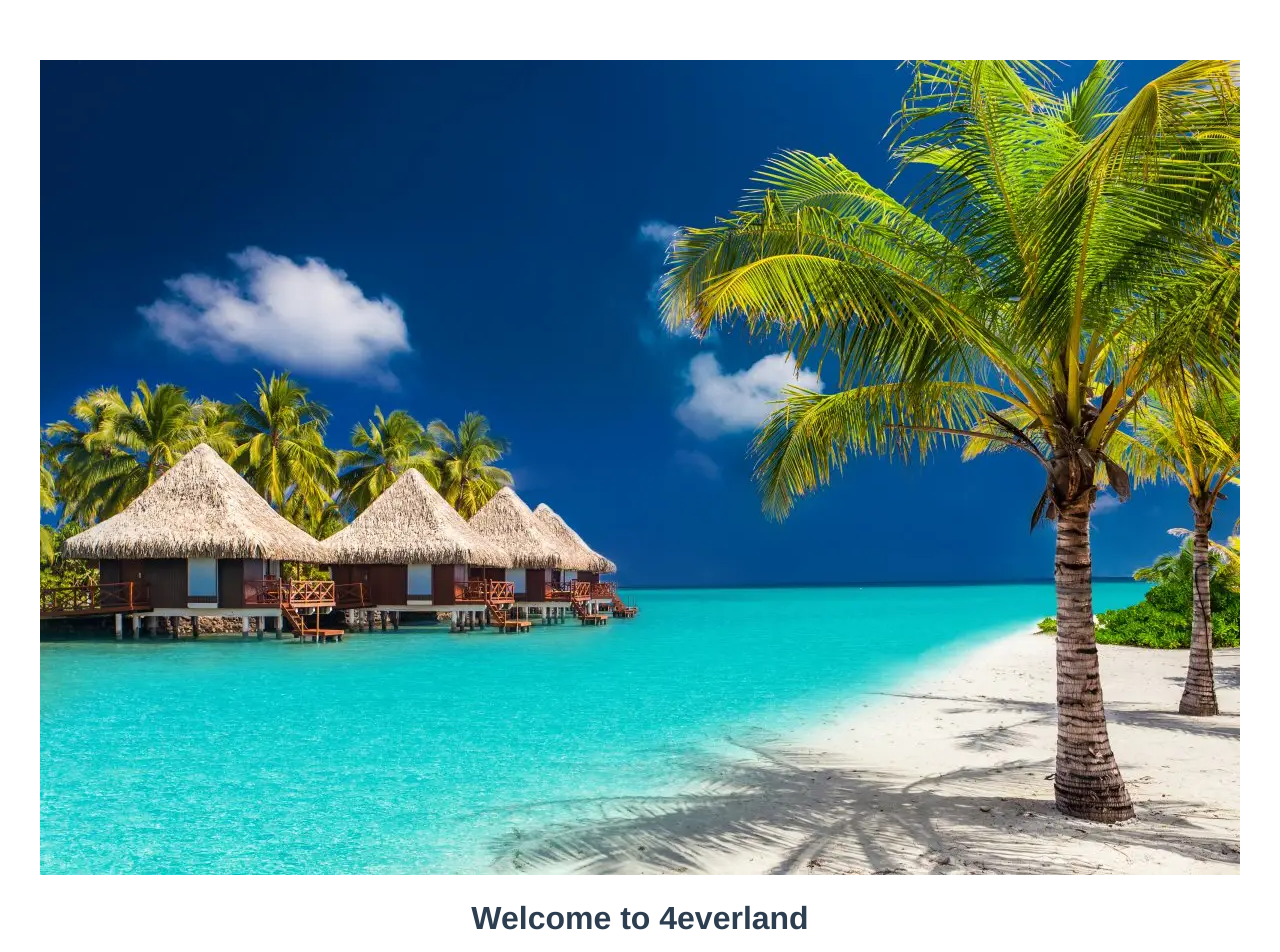
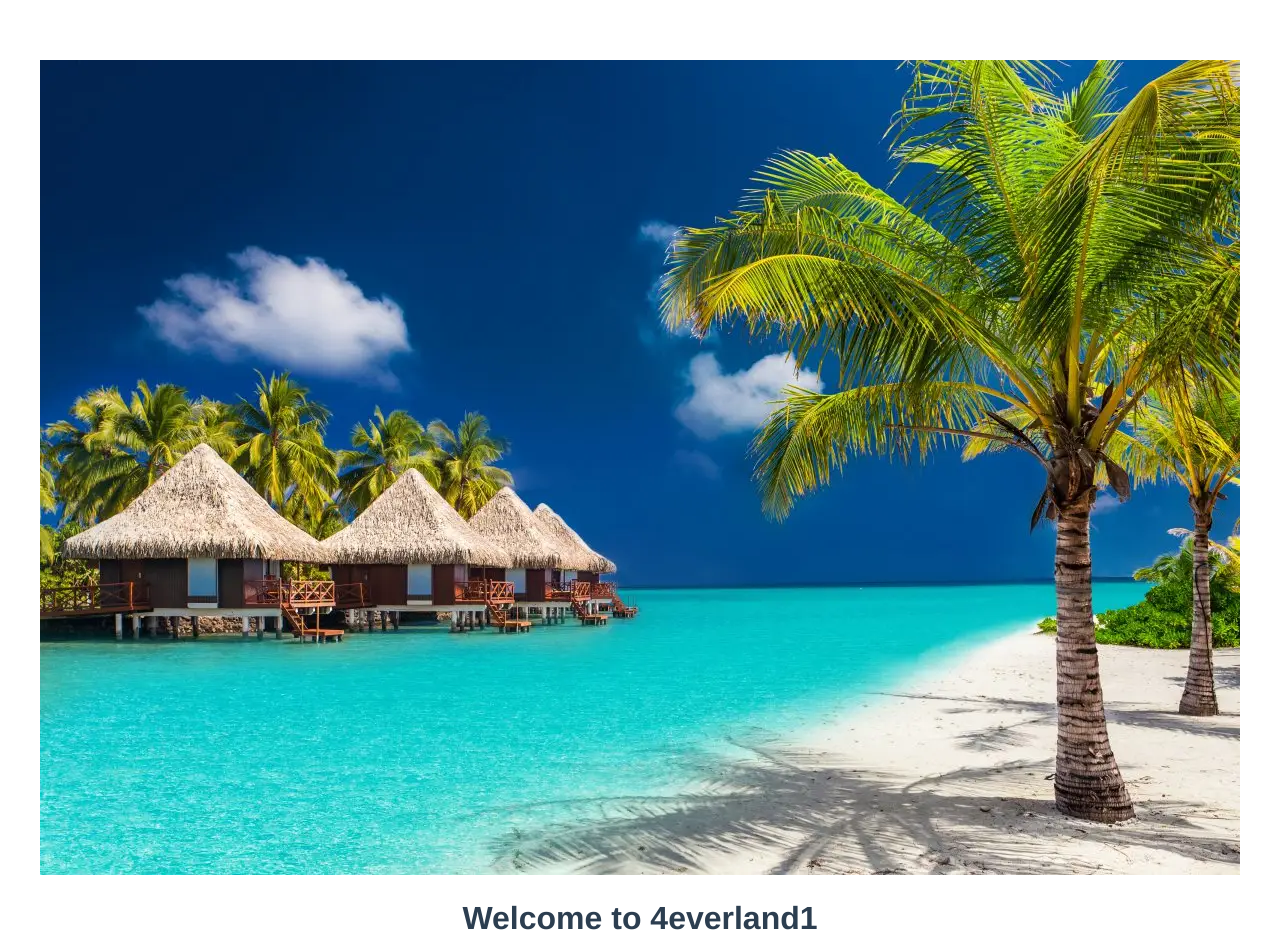
Before and after one commit to xiext-hub/vue-project, a Vue app: page / in a window 1280 px wide. Shown: the top 952 px of the page. Built offline with nearby package versions, Linux system fonts and the light colour scheme.

Commit message:
Update App.vue
4everland1

```diff
--- a/src/App.vue
+++ b/src/App.vue
@@ -1,7 +1,7 @@
 <template>
   <div id="app">
     <img alt="Vue logo" src="./assets/logo.png">
-    <HelloWorld msg="Welcome to 4everland"/>
+    <HelloWorld msg="Welcome to 4everland1"/>
   </div>
 </template>
 
```
